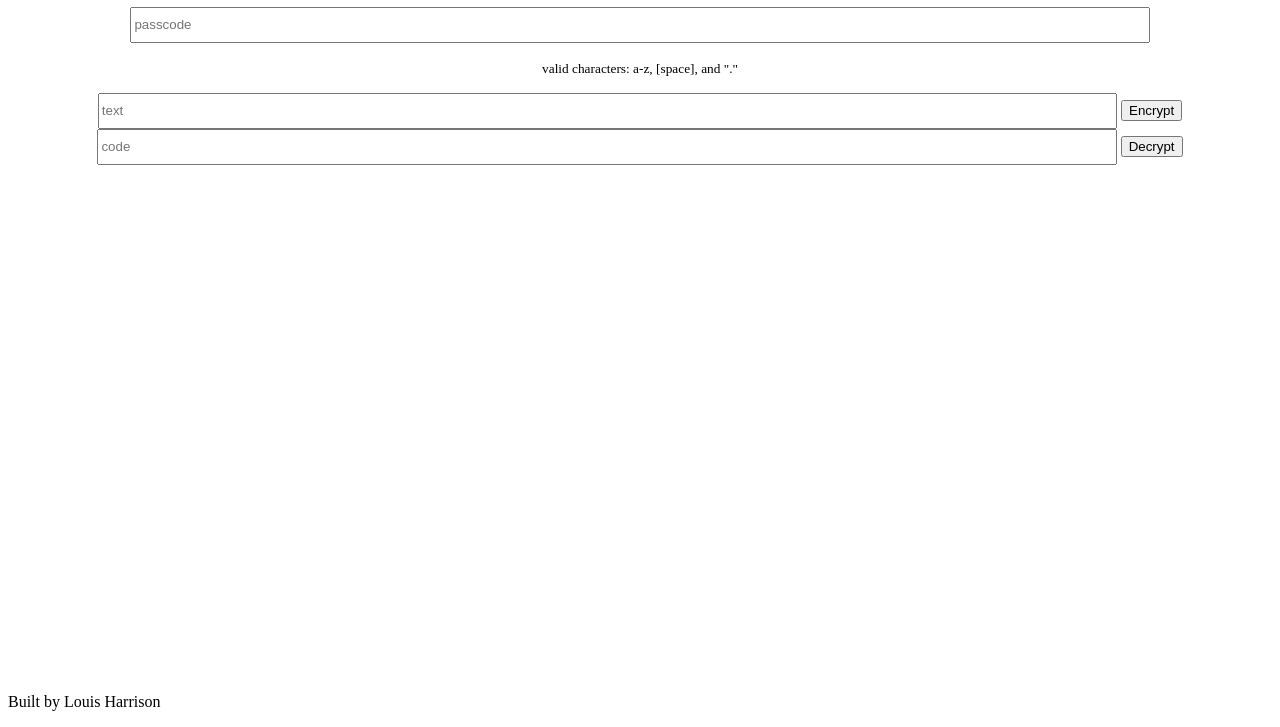
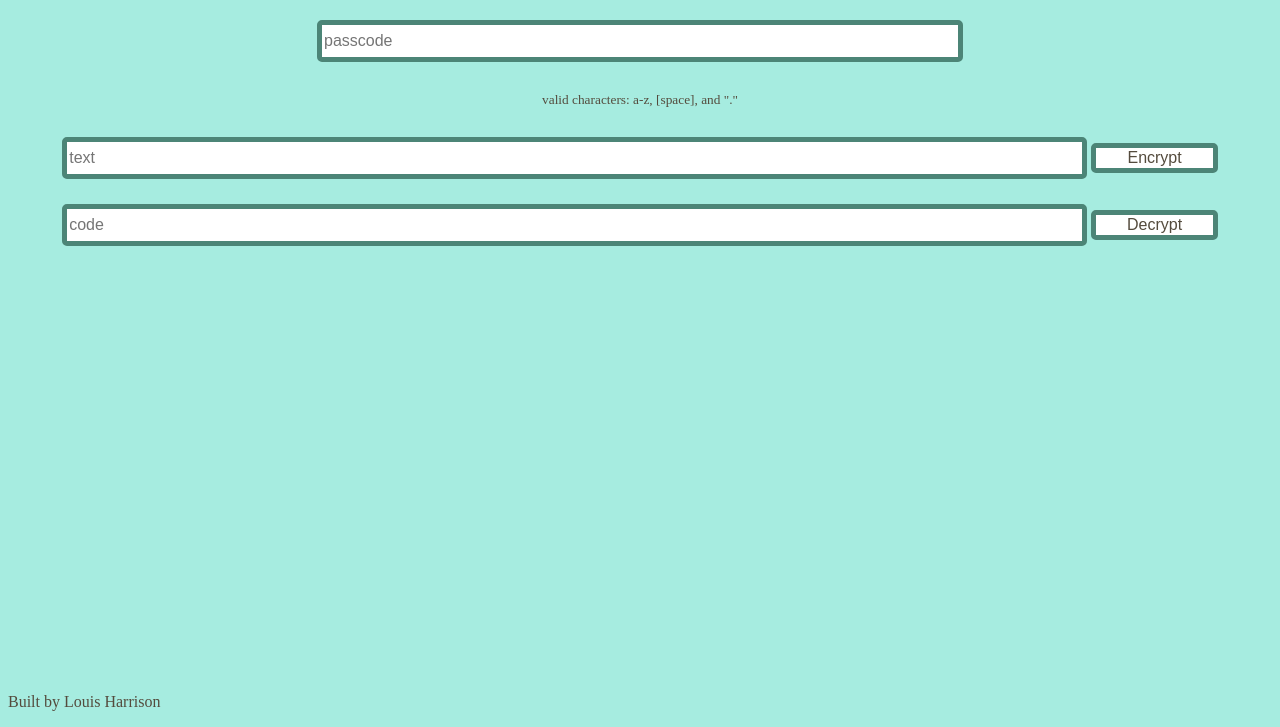
Before and after one commit to TheWarHawk2005/cypher, a plain HTML site: page index.html in a window 1280 px wide. Shown: the part 73-800 px from the top of the page. Drawn offline with Linux system fonts and the light colour scheme.

Commit message:
Update index.html

```diff
--- a/index.html
+++ b/index.html
@@ -4,10 +4,29 @@
 		<style>
 			body {
 				text-align: center;
+				color: #544B3D;
+				background-color: #A6ECE0;
 			}
 			input {
+				font-size: medium;
+				background-color:#ffffff;
+				color: #544B3D;
+				margin: 1% 0% 1% 0%;
 				height: 30px;
-				width: 80%
+				width: 80%;
+				border-radius: 5px;
+				border-color: #4C8577;
+				border-style: solid;
+				border-width: 5px;
+			}
+			span {
+				background-color: #7ADFBB;
+			}
+			#passcode {
+				width: 50%;
+			}
+			.button {
+				width: 10%;
 			}
 			#footer {
 				position:fixed;
@@ -21,13 +40,13 @@
 		<p><small>valid characters: a-z, [space], and "."</small></p>
 		<div id="encryptDiv">
 			<input id="plaintextMessage" placeholder="text" type="text">
-			<button id="encrypt" onclick="outputEncryptedString()">Encrypt</button>
+			<input class="button" type="button" id="encrypt" onclick="outputEncryptedString()" value="Encrypt">
 			<br>
 			<span id="encryptedOutput"></span>
 		</div>
 		<div id="decryptDiv">
 			<input id="codeMessage" placeholder="code">
-			<button id="decrypt" onclick="outputDecryptedString()">Decrypt</button>
+			<input class="button" type="button" id="decrypt" onclick="outputDecryptedString()" value="Decrypt">
 			<br>
 			<span id="decryptedOutput"></span>
 		</div>
```
